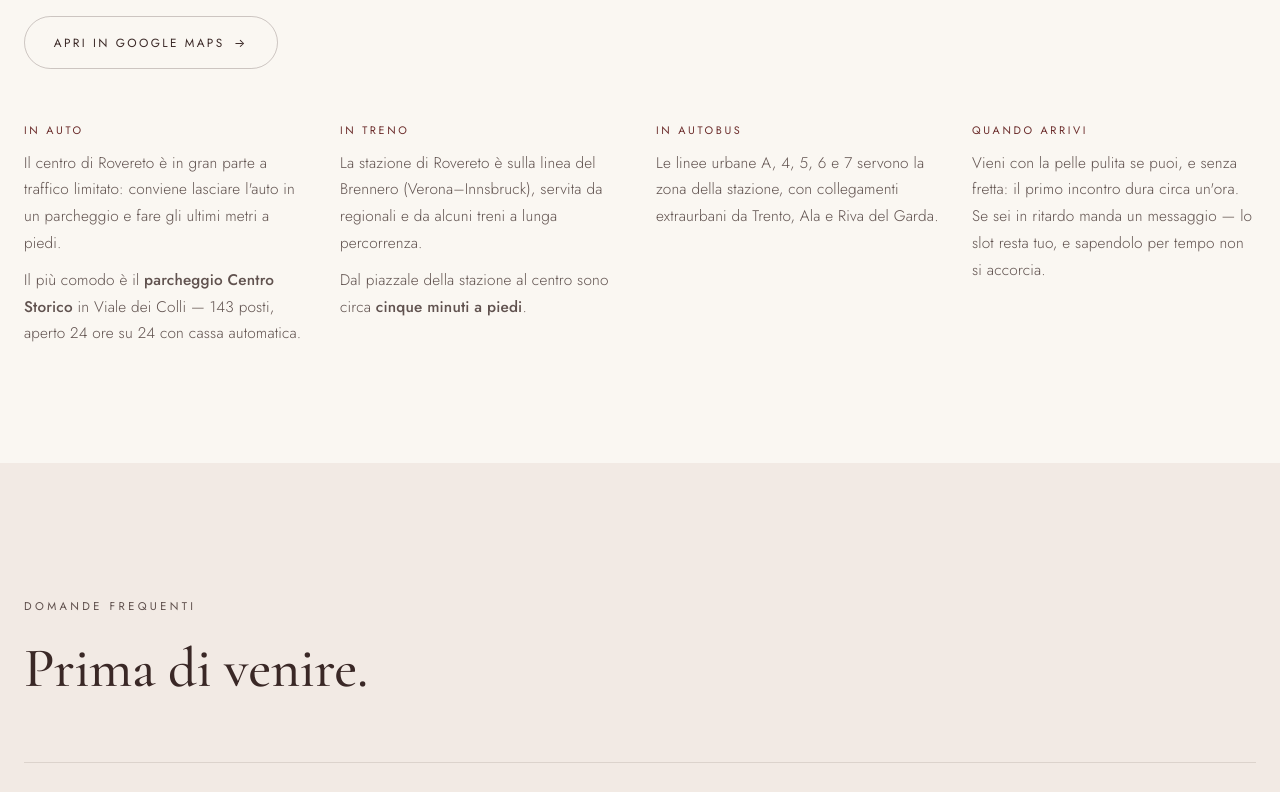
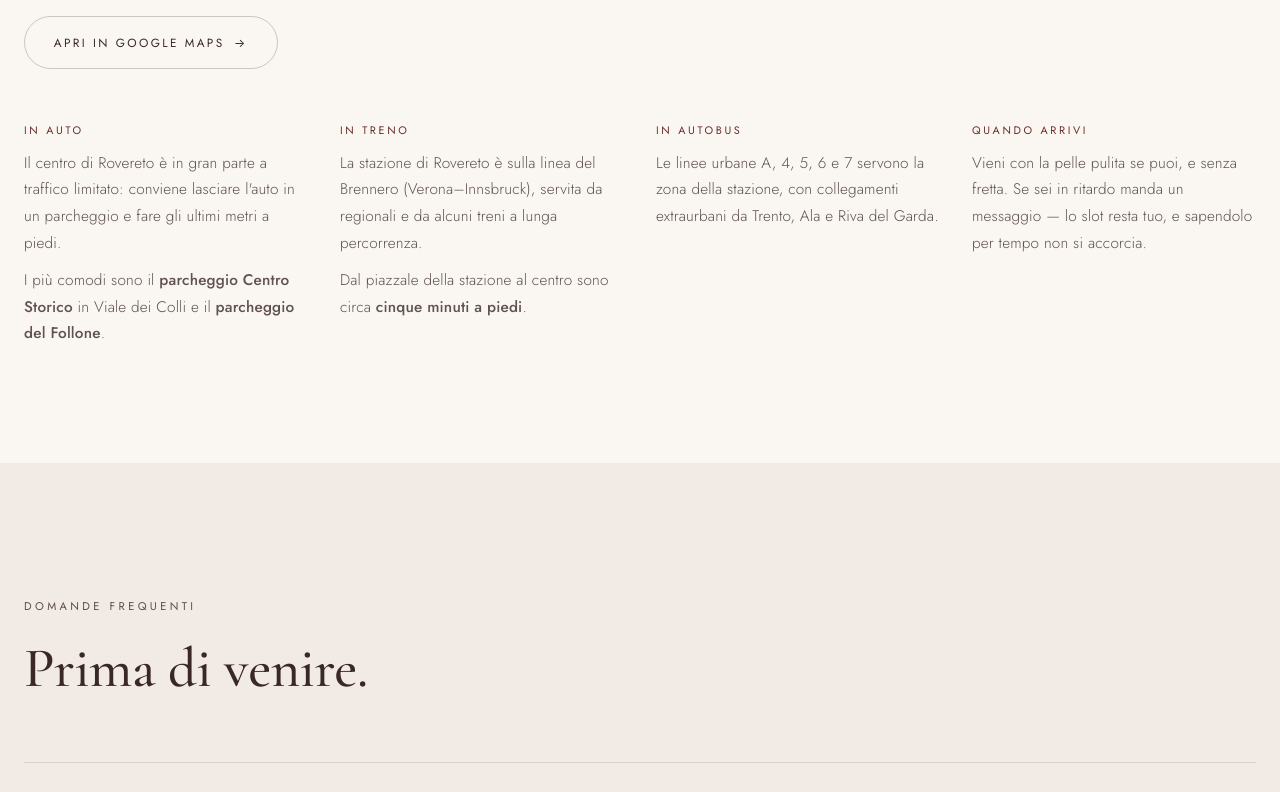
Before and after one commit to CrisWat/filosophia-sito, a Jekyll site: the page built from prenota.html, in a window 1280 px wide and 900 px high, scrolled down 3281 px, cut to the strip 108-900 px from the top of the window. Built offline with Jekyll 4.4.1, drawn with Linux system fonts in a browser that asks for light colours; some of the changed text lies outside the part shown.

Commit message:
Prenota: consulenza 30 minuti, tolta la durata del primo incontro, aggiunto il parcheggio del Follone
Co-Authored-By: Claude Opus 5.5 <noreply@anthropic.com>
Claude-Session: https://claude.ai/code/session_01Fcm8gRutaaY4YWVwzxXgDS

```diff
--- a/_data/prenotazioni.yml
+++ b/_data/prenotazioni.yml
@@ -16,4 +16,4 @@
 url_script: "https://script.google.com/macros/s/AKfycbw8LpsFLw0KlddPw0NgQRsuJaMwJhhiKNgJ5WJq1FMkvqZA6zJTcrtNp90wqY2V3Jlq/exec"
 
 servizio: "Consulenza viso"
-durata: "45 minuti"
+durata: "30 minuti"
--- a/assets/js/prenota.js
+++ b/assets/js/prenota.js
@@ -32,7 +32,7 @@
     var steps = {};
     root.querySelectorAll('[data-step]').forEach(function (s) { steps[s.dataset.step] = s; });
 
-    var stato = { giorni: {}, mese: null, giorno: null, ora: null, durata: 45 };
+    var stato = { giorni: {}, mese: null, giorno: null, ora: null, durata: 30 };
 
     // ------------------------------------------------------------ utilità
 
@@ -68,7 +68,7 @@
                 if (!r.ok) throw new Error(r.errore || 'errore');
                 if (r.attive === false) { fallback(); return; }
                 stato.giorni = r.giorni || {};
-                stato.durata = r.durata || 45;
+                stato.durata = r.durata || 30;
                 var date = Object.keys(stato.giorni).sort();
                 if (!date.length) {
                     fallback("Al momento l'agenda online è piena. Scrivi su WhatsApp: si trova insieme un momento.");
--- a/prenota.html
+++ b/prenota.html
@@ -10,7 +10,7 @@ description: "Prenota online la consulenza viso da Filosophia, in Via Carducci 1
         <div class="page-hero-inner page-hero-wide reveal">
             <p class="eyebrow">Prenotazione online</p>
             <h1 class="serif">Prenota la tua <em>consulenza viso.</em></h1>
-            <p class="lede">Quarantacinque minuti per guardare la tua pelle e ascoltare la sua storia. Ogni percorso comincia da qui.</p>
+            <p class="lede">Trenta minuti per guardare la tua pelle e ascoltare la sua storia. Ogni percorso comincia da qui.</p>
             <p class="hero-jump"><a href="#contatti">Contatti e orari</a> · <a href="#mappa">Come arrivare</a> · <a href="#faq">Domande frequenti</a></p>
         </div>
     </div>
@@ -247,8 +247,8 @@ description: "Prenota online la consulenza viso da Filosophia, in Via Carducci 1
                 <h3>In auto</h3>
                 <p>Il centro di Rovereto è in gran parte a traffico limitato: conviene
                 lasciare l'auto in un parcheggio e fare gli ultimi metri a piedi.</p>
-                <p>Il più comodo è il <strong>parcheggio Centro Storico</strong> in Viale
-                dei Colli — 143 posti, aperto 24 ore su 24 con cassa automatica.</p>
+                <p>I più comodi sono il <strong>parcheggio Centro Storico</strong> in Viale
+                dei Colli e il <strong>parcheggio del Follone</strong>.</p>
             </div>
 
             <div class="arrive-block">
@@ -267,9 +267,8 @@ description: "Prenota online la consulenza viso da Filosophia, in Via Carducci 1
 
             <div class="arrive-block">
                 <h3>Quando arrivi</h3>
-                <p>Vieni con la pelle pulita se puoi, e senza fretta: il primo incontro
-                dura circa un'ora. Se sei in ritardo manda un messaggio — lo slot resta tuo, e
-                sapendolo per tempo non si accorcia.</p>
+                <p>Vieni con la pelle pulita se puoi, e senza fretta. Se sei in ritardo
+                manda un messaggio — lo slot resta tuo, e sapendolo per tempo non si accorcia.</p>
             </div>
 
         </div>
```
